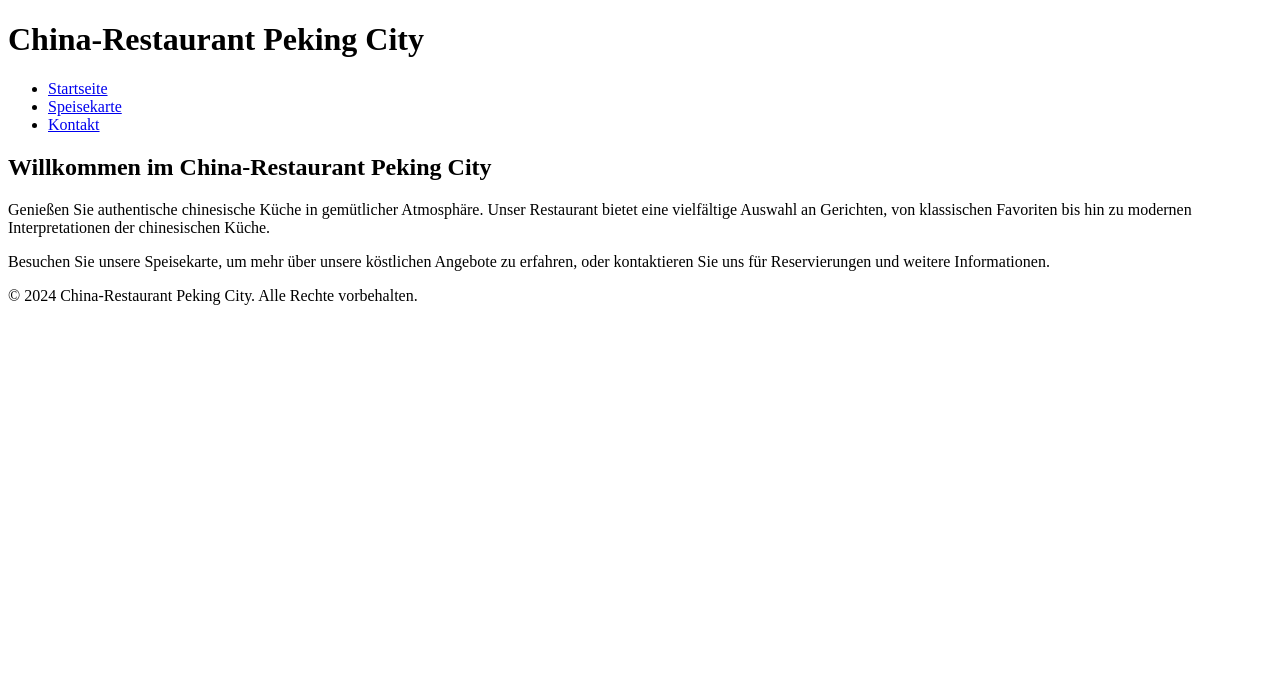
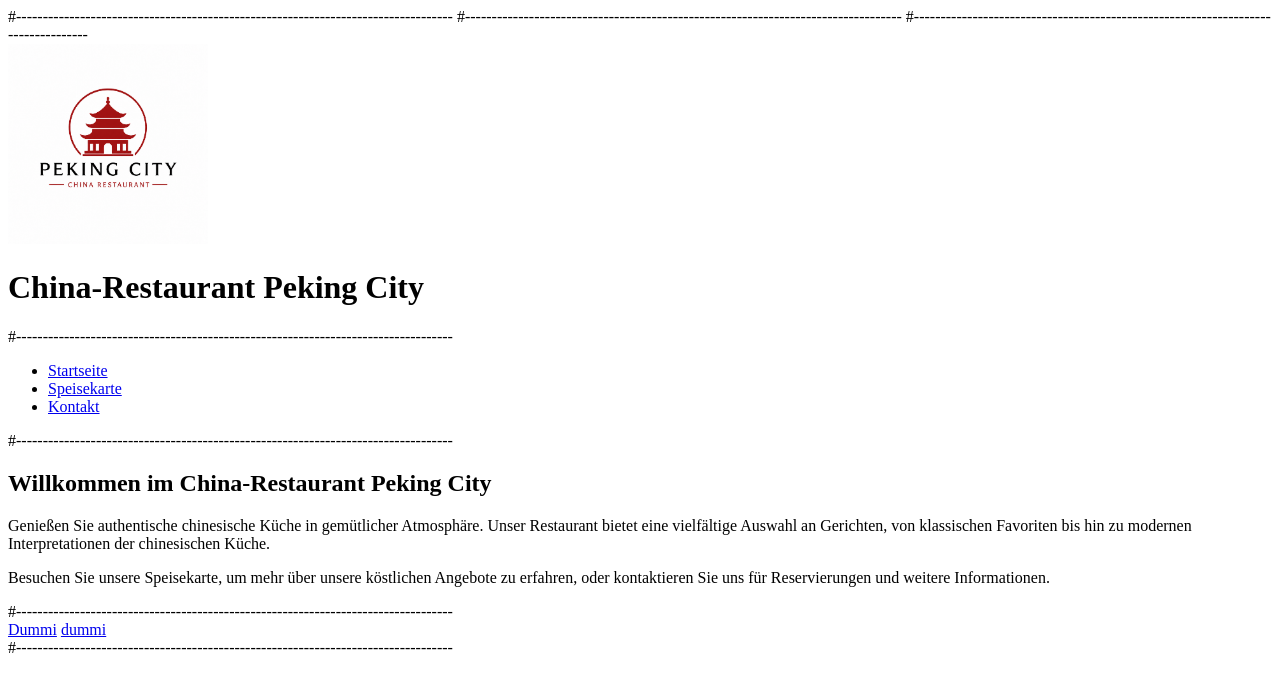
Before and after one commit to giabaoalexandertieu2005-cmyk/website-project, a plain HTML site: page index.html in a window 1280 px wide. Drawn offline with Linux system fonts and the light colour scheme.

Commit message:
html update

```diff
--- a/index.html
+++ b/index.html
@@ -1,32 +1,54 @@
 <!DOCTYPE html>
 <html lang="de">
+
+#----------------------------------------------------------------------------------
+
 <head>
   <meta charset="UTF-8">
   <meta name="viewport" content="width=device-width, initial-scale=1.0">
   <title>Unsere Website</title>
+  <link rel="icon" type="image/x-icon" href="Logo.ico">
 </head>
+#----------------------------------------------------------------------------------
+
 <body>
+
+  #----------------------------------------------------------------------------------
   <header>
+    <a href="index.html">
+      <img src="Logo.ico" alt="Logo" width="200" height="200">
+    </a>
     <h1>China-Restaurant Peking City</h1>
 
   </header>
+  #----------------------------------------------------------------------------------
   <nav>
     <ul>
       <li><a href="index.html">Startseite</a></li>
       <li><a href="speisekarte.html">Speisekarte</a></li>
       <li><a href="kontakt.html">Kontakt</a></li>
     </ul>
+  </nav>
 
+  #----------------------------------------------------------------------------------
   <main>
     <section>
       <h2>Willkommen im China-Restaurant Peking City</h2>
-  <p>Genießen Sie authentische chinesische Küche in gemütlicher Atmosphäre. Unser Restaurant bietet eine vielfältige Auswahl an Gerichten, von klassischen Favoriten bis hin zu modernen Interpretationen der chinesischen Küche.</p>
-  <p>Besuchen Sie unsere Speisekarte, um mehr über unsere köstlichen Angebote zu erfahren, oder kontaktieren Sie uns für Reservierungen und weitere Informationen.</p>
+      <p>Genießen Sie authentische chinesische Küche in gemütlicher Atmosphäre. Unser Restaurant bietet eine vielfältige
+        Auswahl an Gerichten, von klassischen Favoriten bis hin zu modernen Interpretationen der chinesischen Küche.</p>
+      <p>Besuchen Sie unsere Speisekarte, um mehr über unsere köstlichen Angebote zu erfahren, oder kontaktieren Sie uns
+        für Reservierungen und weitere Informationen.</p>
     </section>
   </main>
 
+  #----------------------------------------------------------------------------------
+
   <footer>
-  <p>&copy; 2024 China-Restaurant Peking City. Alle Rechte vorbehalten.</p>
+    <a href="Daten.html">Dummi</a>
+    <a href="kontakt.html">dummi</a>
   </footer>
+
+  #----------------------------------------------------------------------------------
 </body>
+
 </html>
```
Also changed, not shown: Logo.ico (added). Lines whose indentation alone changed are shown as unchanged.
